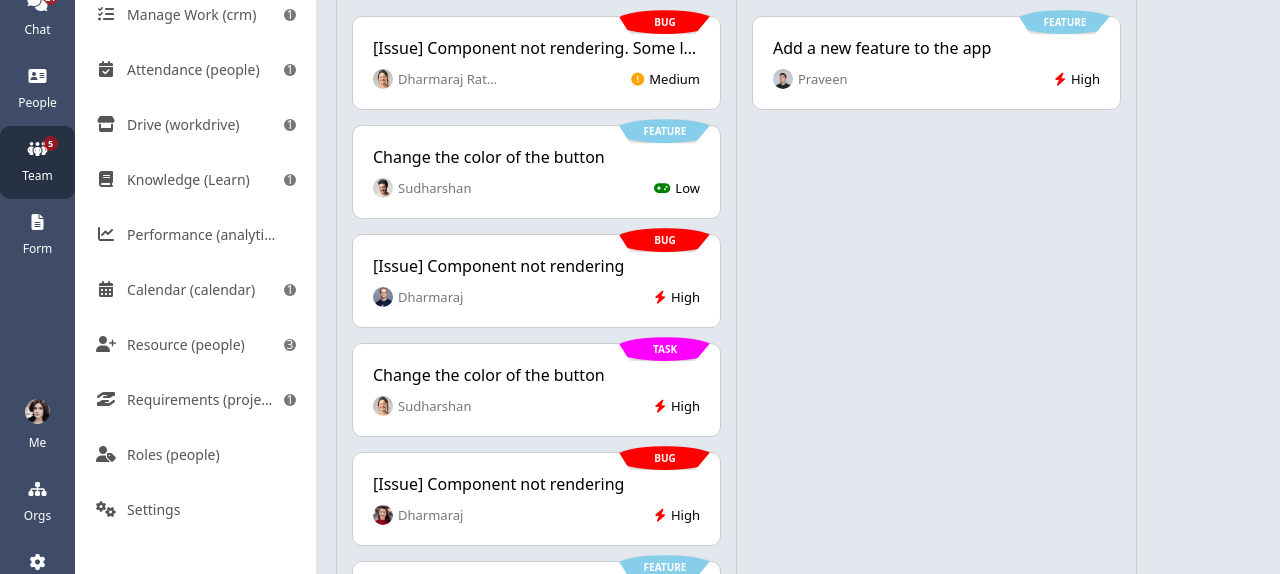
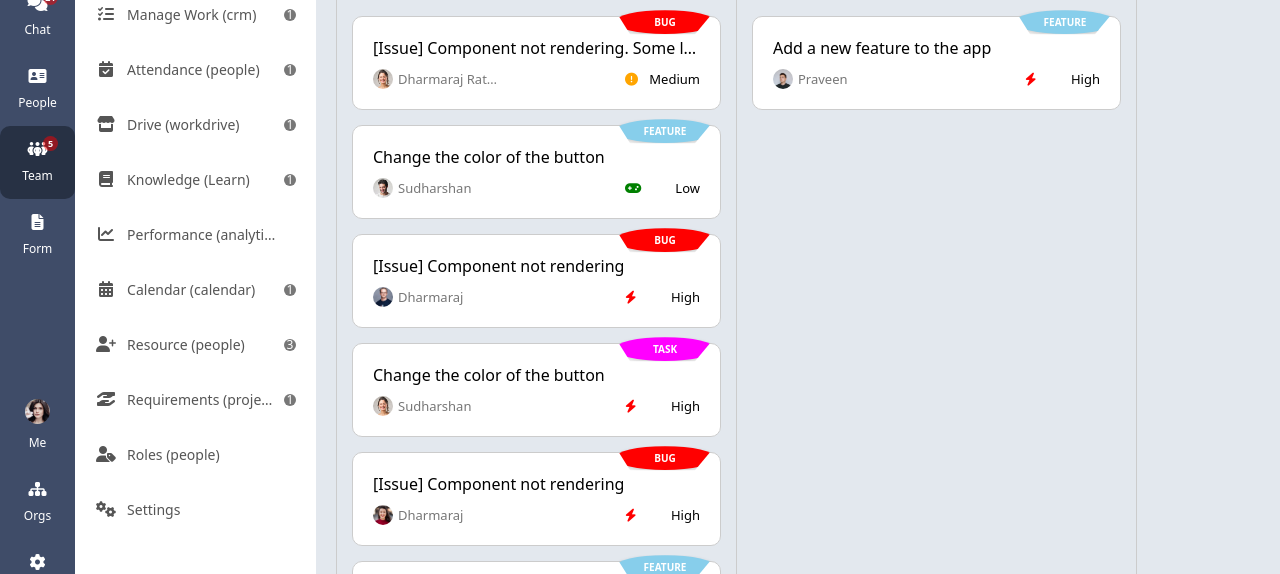
Before and after one commit to dharmarajrdr/PesuPal, a React (Create React App) app in the folder client/: page /team in a window 1280 px wide. Shown: the part 188-762 px from the top of the page. Built offline with nearby package versions, Linux system fonts and the light colour scheme; a web font is replaced by a local one.

Commit message:
Add draggable property to RowComponent in KanbanView.js

```diff
--- a/client/src/components/Team/ManageWork/Views/KanbanView.js
+++ b/client/src/components/Team/ManageWork/Views/KanbanView.js
@@ -4,7 +4,7 @@ import './KanbanView.css'
 
 const RowComponent = ({ item }) => {
 
-    const { title, route, tag, priority, owner } = item,
+    const { title, route, tag, priority, owner, draggable } = item,
         getPriortyColorAndIcon = (priority) => {
             switch (priority) {
                 case 'High':
@@ -33,15 +33,15 @@ const RowComponent = ({ item }) => {
         tag_color = getTagColor(tag),
         { ownerImage, ownerName } = owner;
 
-    return <Link to={route} className='kanbanviewItem' draggable="true">
+    return <Link to={route} className='kanbanviewItem' draggable={draggable}>
         {tag && <div class="tag" style={{ backgroundColor: tag_color }}>{tag}</div>}
         <p className='mB10 kanbanviewItemTitle'>{title}</p>
         <div className='FRCB creator_owner_div'>
-            <div className='FRCS'>
+            <div className='FRCS ownerDiv'>
                 <img src={ownerImage} className='img_20_20' alt="edit" />
                 <span className='mL5 color777' style={{ fontSize: '13px' }}>{ownerName}</span>
             </div>
-            <div className='priority'>
+            <div className='priority FRCE'>
                 <i class={priorityIcon} style={{ color: priorityColor }}></i>
                 <span className='mL5'>{priority}</span>
             </div>
```
